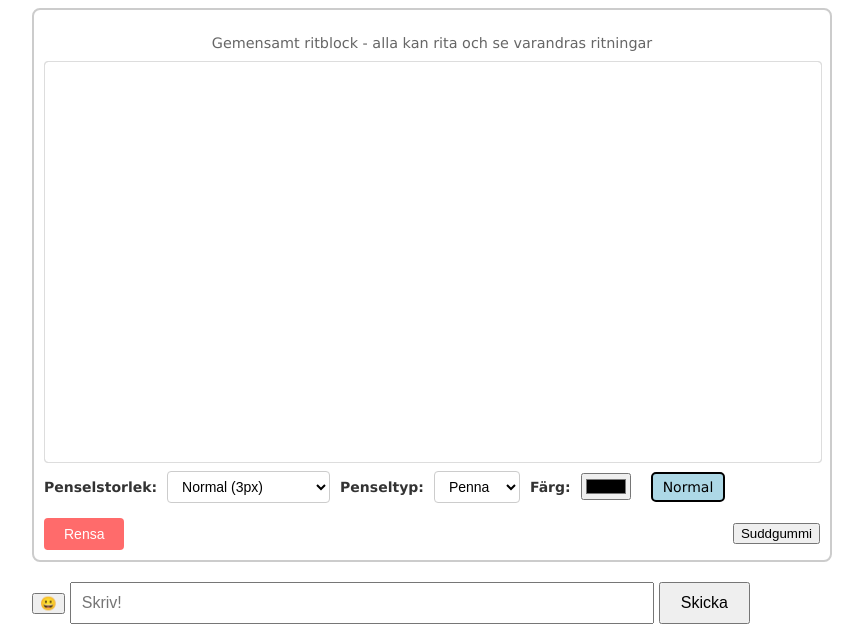
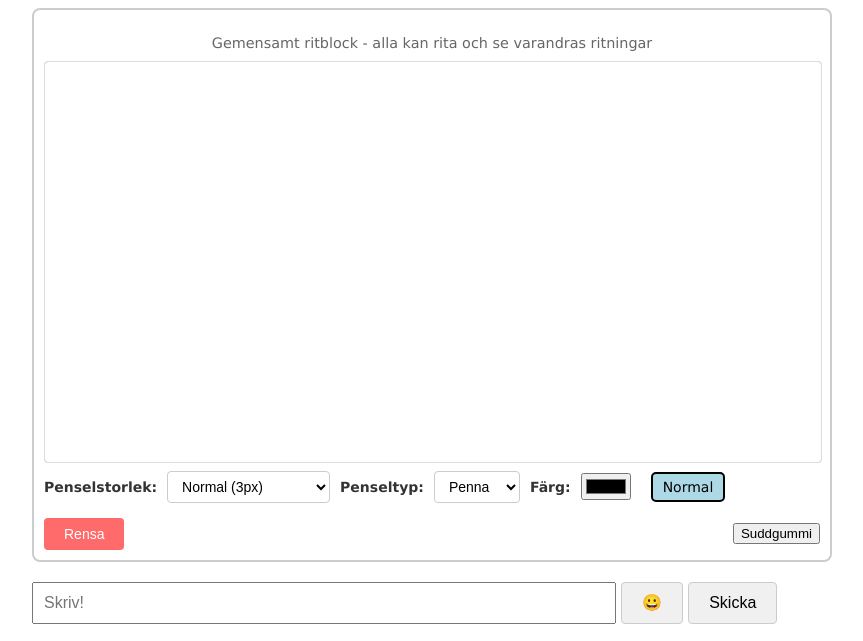
Before and after one commit to FreddyDff/freddy-spel, a website: page public/index.html in a window 1280 px wide. Both pictures are taken after typing "Sample" into the empty fields and a click on the input "Börja chatta". Shown: the part 151-792 px from the top of the page, without its empty margins (208-1071 px from the left). Drawn offline with Linux system fonts and the light colour scheme.

Commit message:
justerat knappval, knappar,gjort förändringar gällande emojis

```diff
--- a/public/index.html
+++ b/public/index.html
@@ -76,9 +76,10 @@
         <form id="formMessage" action="">
 
 
-            <button type="button" id="emojiBtn">😀</button>
+
 
             <input type="text" name="msg" id="msg" placeholder="Skriv!">
+            <button type="button" id="emojiBtn">😀</button>
             <input type="submit" value="Skicka">
 
         </form>
--- a/public/styles/style.css
+++ b/public/styles/style.css
@@ -23,7 +23,26 @@ input[type="submit"] {
     padding: 10px 20px;
     font-size: 16px;
     cursor: pointer;
+    border: 1px solid #ccc;
+    background-color: #f0f0f0;
+    border-radius: 4px;
+    box-sizing: border-box;
+    height: 42px;
+    line-height: 1;
 }
+
+#emojiBtn {
+    padding: 10px 20px;
+    font-size: 16px;
+    cursor: pointer;
+    border: 1px solid #ccc;
+    background-color: #f0f0f0;
+    border-radius: 4px;
+    box-sizing: border-box;
+    height: 42px;
+    line-height: 1;
+}
+
 
 section#chatStage {
     margin-top: 30px;
```
